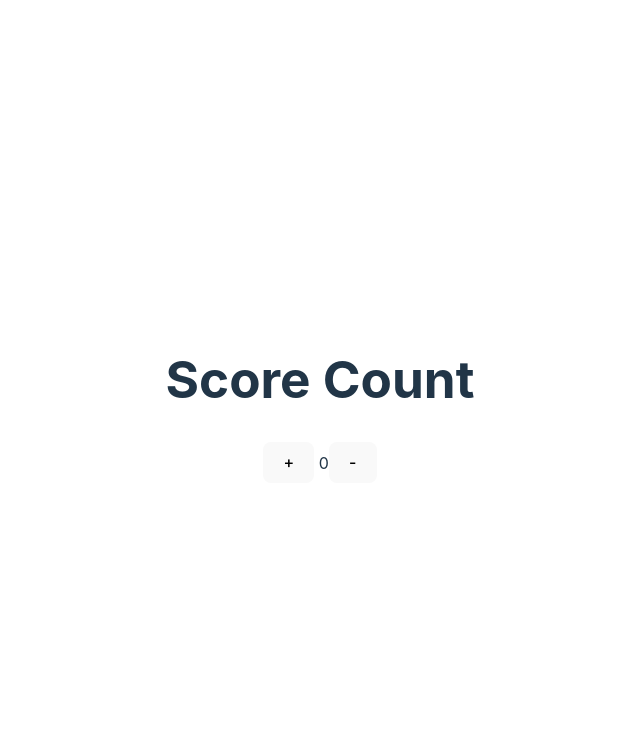
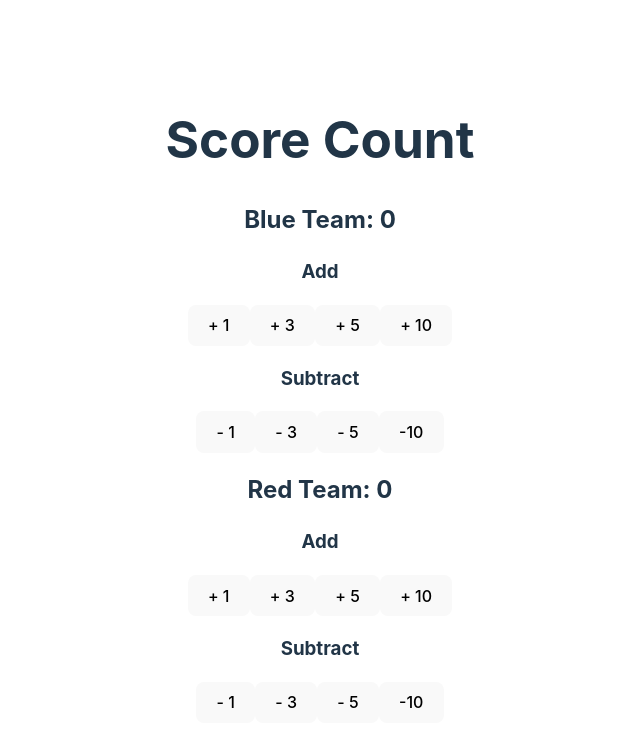
Before and after one commit to carolmedici/score-counter, a React (Vite) app: page / in a window 1280 px wide. Shown: the top 746 px of the page, without its empty margins (320-960 px from the left). Built offline with nearby package versions, Linux system fonts and the light colour scheme.

Commit message:
:sparkles: Add and subtract buttons working

```diff
--- a/src/App.jsx
+++ b/src/App.jsx
@@ -1,19 +1,14 @@
-import { useState } from 'react'
-
 import './App.css'
+import BlueTeam from './assets/BlueTeam'
+import RedTeam from './assets/RedTeam'
 
 function App() {
-  const [count, setCount] = useState(0)
 
   return (
     <div>
-      <h1>Score Count</h1>
-        <button onClick={() => setCount((count) => count + 1)}> + </button>    {count}
-               <button onClick={() => setCount((count) => count - 1)}>-
-
-
-        </button>
-
+    <h1>Score Count</h1>
+    <BlueTeam />
+    <RedTeam />
 
     </div>
   )
--- /dev/null
+++ b/src/assets/BlueTeam/index.jsx
@@ -0,0 +1,27 @@
+import { useState } from 'react'
+
+
+function BlueTeam() {
+    const [countBlue, setCount] = useState(0)
+
+    return (
+
+
+
+        <div className='blueTeam'>
+          <h2>Blue Team: {countBlue}</h2>
+              <h3>Add</h3>
+            <button onClick={() => setCount((count) => count + 1)}> + 1</button>
+            <button onClick={() => setCount((count) => count + 3)}> + 3</button>
+            <button onClick={() => setCount((count) => count + 5)}> + 5</button>
+            <button onClick={() => setCount((count) => count + 10)}> + 10</button>
+              <h3>Subtract</h3>
+            <button onClick={() => setCount((count) => count - 1)}>- 1 </button>
+            <button onClick={() => setCount((count) => count - 3)}>- 3 </button>
+            <button onClick={() => setCount((count) => count - 5)}> - 5</button>
+            <button onClick={() => setCount((count) => count -10 )}> -10</button>
+        </div>
+
+        )}
+
+        export default BlueTeam
--- /dev/null
+++ b/src/assets/RedTeam/index.jsx
@@ -0,0 +1,25 @@
+import { useState } from 'react'
+
+
+function RedTeam() {
+    const [countRed, setCount] = useState(0)
+
+    return (
+
+
+<div className='redTeam'>
+        <h2>Red Team: {countRed}</h2>
+            <h3>Add</h3>
+          <button onClick={() => setCount((count) => count + 1)}> + 1</button>
+          <button onClick={() => setCount((count) => count + 3)}> + 3</button>
+          <button onClick={() => setCount((count) => count + 5)}> + 5</button>
+          <button onClick={() => setCount((count) => count + 10)}> + 10</button>
+            <h3>Subtract</h3>
+          <button onClick={() => setCount((count) => count - 1)}>- 1 </button>
+          <button onClick={() => setCount((count) => count - 3)}>- 3 </button>
+          <button onClick={() => setCount((count) => count - 5)}> - 5</button>
+          <button onClick={() => setCount((count) => count -10 )}> -10</button>
+      </div>
+    )}
+
+    export default RedTeam
```
